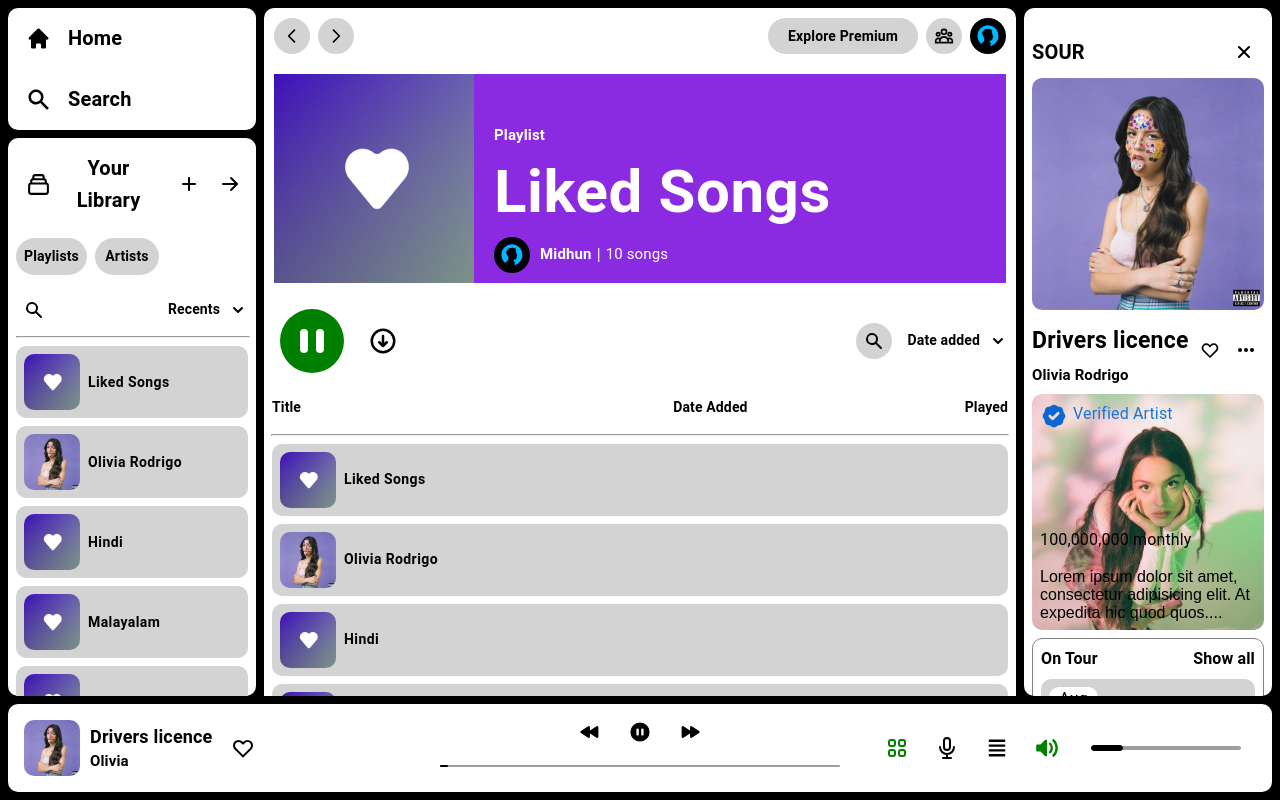
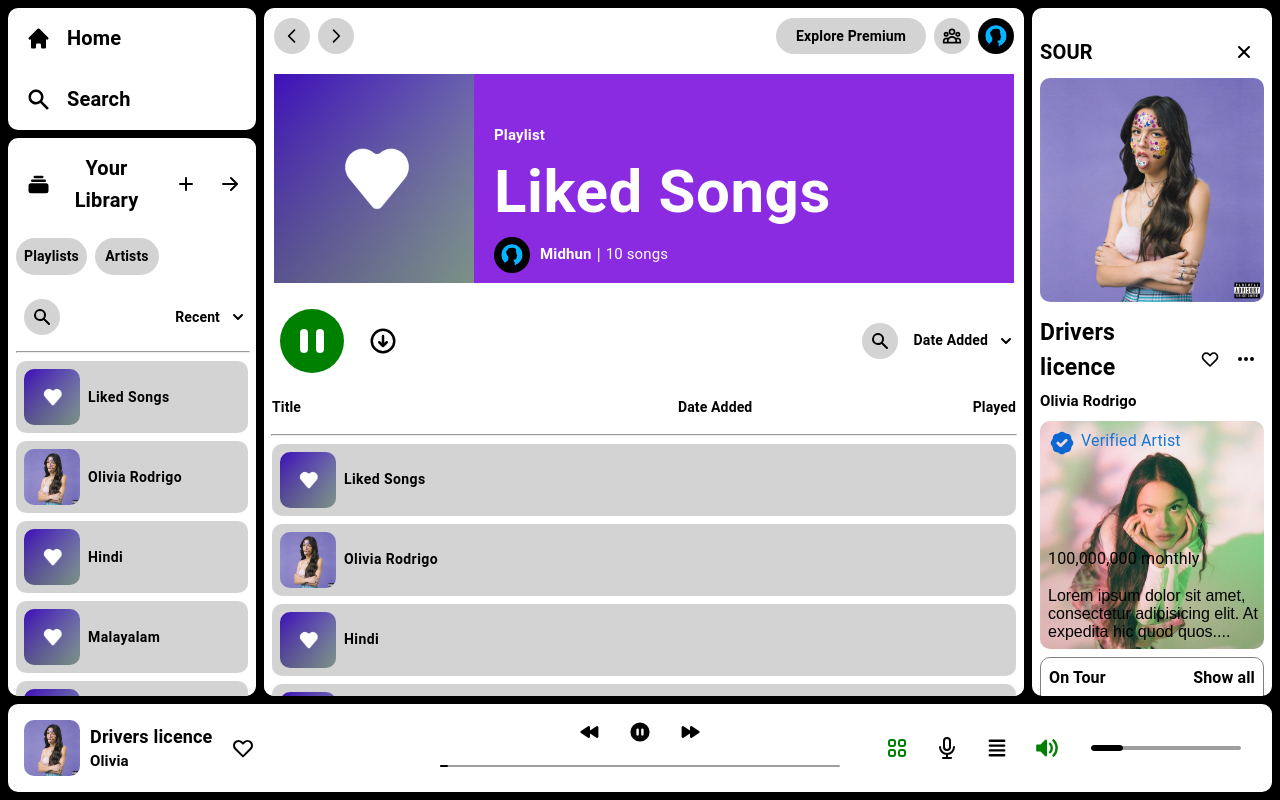
Before and after one commit to midhunk0/spotefy, a React (Create React App) app: page / in a window 1280 px wide. Built offline with nearby package versions, Linux system fonts and the light colour scheme.

Commit message:
adding more css

```diff
--- a/src/App.js
+++ b/src/App.js
@@ -28,7 +28,6 @@
 
     const handleLeftResize = (event) => {
         const newLeftWidth = `${event.clientX}px`;
-        console.log(newLeftWidth)
         if(newLeftWidth === "295px"){
             toggleLeft()
         }
@@ -42,39 +41,37 @@
         setRightWidth(newRightWidth);
     };
 
-    return (
-        <Box className="app" display="flex" flexDirection="column" bgcolor="black">
-            <Box display="flex" height="88%">
-                <Box display="flex" minWidth="96px" maxWidth="40%" style={{ width: leftWidth }}>
-                    <Left toggleLeftWidth={toggleLeft} toggleMaxWidth={toggleMax} />
-                </Box>
+    const CustomDivider=({resize})=>{
+        return(
             <Divider
                 sx={{ cursor: 'col-resize', width: '8px', backgroundColor: 'black',}}
                 onMouseDown={() => {
-                        document.addEventListener('mousemove', handleLeftResize);
+                    document.addEventListener('mousemove', resize);
                     document.addEventListener('mouseup', () => {
-                            document.removeEventListener('mousemove', handleLeftResize);
+                        document.removeEventListener('mousemove', resize);
                     });
                 }}
             />
+        )
+    }
+
+    return (
+        <Box display="flex" flexDirection="column" bgcolor="black">
+            <Box display="flex" height="88%">
+                <Box display="flex" minWidth="6.3%" maxWidth="40%" style={{ width: leftWidth }}>
+                    <Left toggleLeftWidth={toggleLeft} toggleMaxWidth={toggleMax} />
+                </Box>
+                <CustomDivider resize={handleLeftResize}/>
                 <Box display="flex" flex="1">
                     <Middle />
                 </Box>
-                {showRight && (
-                    <>
-                        <Divider
-                            sx={{ cursor: 'col-resize', width: '8px', backgroundColor: 'black',}}
-                            onMouseDown={() => {
-                                document.addEventListener('mousemove', handleRightResize);
-                                document.addEventListener('mouseup', () => {
-                                    document.removeEventListener( 'mousemove', handleRightResize);
-                                });
-                            }}
-                        />
+                { showRight ? (
                     <Box display="flex" minWidth="20%" maxWidth="30%" style={{ width: rightWidth }}>
+                        <CustomDivider resize={handleRightResize}/>
                         <Right toggleRightWidth={toggleRight}/>
                     </Box>
-                    </>
+                ):(
+                    <Box marginLeft="8px"></Box>
                 )}
             </Box>
             <Box display="flex" height="12%">
--- a/src/components/Left/Left.jsx
+++ b/src/components/Left/Left.jsx
@@ -1,10 +1,20 @@
 import React, { useState } from 'react';
-import { Box,  Button,  ButtonBase, IconButton, Link, List, Typography } from '@mui/material';
-import { HiArrowLeft, HiArrowRight, HiChevronDown, HiHome, HiOutlineCollection, HiPlus, HiSearch } from "react-icons/hi";
+import { Box,  Button,  ButtonBase, IconButton, InputBase, Link, List, Typography } from '@mui/material';
+import { HiArrowLeft, HiArrowRight, HiChevronDown, HiChevronUp, HiCollection, HiHome, HiOutlineCollection, HiPlus, HiSearch } from "react-icons/hi";
 
 const Left=({ toggleLeftWidth, toggleMaxWidth })=>{
     const [left, smallLeft]=useState(true)
     const [max, notMax]=useState(false);
+    const [search, showSearch]=useState(true)
+    const [drop, setDrop]=useState(false);
+
+    const dropdown=()=>{
+        setDrop(!drop);
+    }
+
+    const toggleSearch=()=>{
+        showSearch(!search)
+    }
 
     const leftToggle = () => {
         smallLeft(!left)
@@ -21,46 +31,80 @@
         'English', 'Coldplay', 'Hans Zimmer', 'Tamil',
         'Imagine Dragons', 'Arctic Monkeys', 'Taylor Swift', 'Harry Styles',
     ];
+
+    const HeaderButtons=({link, icon, title})=>{
+        return(
+            <Link href={link} color="#000" sx={{textDecoration:"none"}}>
+                <Box display="flex" margin="8px">
+                    <Box width="25px" height="25px" padding="10px">
+                        {icon}
+                    </Box>
+                    <Typography variant="h6" fontWeight="bold" margin="4px" padding="2px">
+                        {title}
+                    </Typography>
+                </Box>
+            </Link>
+        )
+    }
+
+    const LibraryButtons=({title})=>{
+        return(
+            <Button disableRipple style={buttonStyle}>
+                <Typography fontSize="14px" fontWeight="bold" sx={{textTransform:"none"}}>
+                    {title}
+                </Typography>
+            </Button>
+        )
+    }
+
+    const buttonStyle={
+        borderRadius:"20px",
+        background:"lightgray",
+        color:"black",
+        "&:hover":{
+            background:"gray",
+            color:"white"
+        },
+        "&:active":{
+            background:"black",
+            transition:"background 0.7s"
+        }
+    }
+
+
+    const listButton={
+        ...buttonStyle,
+        height: "72px",
+        textTransform: "none",
+        fontWeight: "bold",
+        borderRadius: "10px",
+        width: "calc(100% - 16px)",
+        margin: "0 8px 8px",
+        justifyContent: "left",
+    }
+
     return (
         <>
         {left ? (
-            <Box display="flex" flexDirection="column" width="100%" margin="8px 0 8px 8px" gap="8px">
+            <Box display="flex" flexDirection="column" margin="8px 0 8px 8px" gap="8px">
                 <Box display="flex" flexDirection="column" bgcolor="white" borderRadius="10px">
-                    <Link href="/home" color="#000" sx={{textDecoration:"none"}}>
-                        <Box display="flex" margin="8px" gap="1px">
-                            <Box display="flex" width="25px" height="25px" padding="10px">
-                                <HiHome size="25px"/>
-                            </Box>
-                            <Typography variant="h6" fontWeight="bold" margin="4px" padding="2px" justifyContent="center">
-                                Home
-                            </Typography>
-                        </Box>
-                    </Link>
-                    <Link href="/search" color="#000" sx={{textDecoration:"none"}}>
-                        <Box display="flex" margin="8px" gap="1px">
-                            <Box display="flex" width="25px" height="25px" padding="10px">
-                                <HiSearch size="25px"/>
-                            </Box>
-                            <Typography variant="h6" fontWeight="bold" margin="4px" padding="2px" justifyContent="center">
-                                Search
-                            </Typography>
-                        </Box>
-                    </Link>
+                    <HeaderButtons link="home" icon={<HiHome size="25px"/>} title="Home"/>
+                    <HeaderButtons link="search" icon={<HiSearch size="25px"/>} title="Search"/>
                 </Box>
 
                 <Box display="flex" flexDirection="column" bgcolor="white" borderRadius="10px" overflow="auto">
                     <Box display="flex" justifyContent="space-between">
-                        <Box display="flex" margin="8px">
-                            <ButtonBase disableRipple sx={{gap:"1px", justifyContent:"flex-start"}} onClick={leftToggle}>
-                                <Box display="flex" width="25px" height="25px" padding="10px">
-                                    <HiOutlineCollection size="25px" color="black"/>
+                        <Box margin="8px">
+                            <ButtonBase disableRipple onClick={leftToggle}>
+                                <Box width="25px" height="25px" padding="10px">
+                                    <HiCollection size="25px" color="black"/>
                                 </Box>
                                 <Typography variant='h6' fontWeight="bold" margin="4px" padding="2px">
                                     Your Library
                                 </Typography>
                             </ButtonBase>
                         </Box>
-                        <Box display="flex" margin="8px" gap="5px" alignItems="center">
+                        <Box display="flex" margin="8px" gap="8px" alignItems="center">
                             <IconButton>
                                 <HiPlus size="20px" color="black"/>
                             </IconButton>
@@ -70,49 +114,36 @@
                         </Box>
                     </Box>
 
-                    <Box display="flex" margin="8px">
+                    <Box display="flex" justifyContent="space-between" margin="8px">
                         {max ? (
-                            <Box display="flex">
+                            <>
                                 <Box display="flex" gap="8px">
-                                    <Button disableRipple sx={{borderRadius:"20px", background:"lightgray", color:"black", "&:hover":{background:"gray", color:"white"}, "&:active":{background:"black", transition:"background 0.7s"}}}>
-                                        <Typography fontSize="14px" fontWeight="bold" sx={{textTransform:"none"}}>
-                                            Playlists
-                                        </Typography>
-                                    </Button>
-                                    <Button disableRipple sx={{borderRadius:"20px", background:"lightgray", color:"black", "&:hover":{background:"gray", color:"white"}, "&:active":{background:"black", transition:"background 0.7s"}}}>
-                                        <Typography fontSize="14px" fontWeight="bold" sx={{textTransform:"none"}}>
-                                            Artists
-                                        </Typography>
-                                    </Button>
+                                    <LibraryButtons title="Playlists"/>
+                                    <LibraryButtons title="Artists"/>
                                 </Box>
-                                <Box display="flex" gap="8px" marginLeft="109.7%">
-                                    <IconButton>
-                                        <HiSearch size="20px" color="black"/>
-                                    </IconButton>
+                                <Box display="flex" gap="8px" ml="200px">
+                                    <ButtonBase disableRipple sx={{background:"lightgray", borderRadius:"20px"}}>
+                                        {search ? <></> : <InputBase sx={{padding:"0 0 0 15px"}} placeholder="Search"/>}
+                                        <IconButton type="button" sx={{p:1, transition: "ease-in-out"}} onClick={toggleSearch}>
+                                            <HiSearch size="20px" color="black" />
+                                        </IconButton>
+                                    </ButtonBase>
                                     <Box display="flex">
-                                        <ButtonBase disableRipple>
+                                        <ButtonBase disableRipple onClick={dropdown}>
                                             <Typography fontSize="14px" fontWeight="bold" margin="8px">
-                                                Recents
+                                                Recent
                                             </Typography>
                                             <Box display="flex">
-                                                <HiChevronDown size="20px" color="black"/>
+                                                {drop ? <HiChevronUp size="20px" color="black"/> : <HiChevronDown size="20px" color="black"/>}
                                             </Box>
                                         </ButtonBase>
                                     </Box>
                                 </Box>
-                            </Box>
+                            </>
                         ) : (
                             <Box display="flex" height="37px" gap="8px">
-                                <Button disableRipple   sx={{borderRadius:"20px", background:"lightgray", color:"black", "&:hover":{background:"gray", color:"white"}, "&:active":{background:"black", transition:"background 0.7s"}}}>
-                                    <Typography fontSize="14px" fontWeight="bold" sx={{textTransform:"none"}}>
-                                        Playlists
-                                    </Typography>
-                                </Button>
-                                <Button disableRipple sx={{borderRadius:"20px", background:"lightgray", color:"black", "&:hover":{background:"gray", color:"white"}, "&:active":{background:"black", transition:"background 0.7s"}}}>
-                                    <Typography fontSize="14px" fontWeight="bold" sx={{textTransform:"none"}}>
-                                        Artists
-                                    </Typography>
-                                </Button>
+                                    <LibraryButtons title="Playlists"/>
+                                    <LibraryButtons title="Artists"/>
                             </Box>
                         )}
                     </Box>
@@ -138,16 +169,19 @@
                             ) : (
                                 <Box display="flex" flexDirection="column" position="sticky" top={0} zIndex={1} bgcolor="white">
                                     <Box display="flex" margin="8px" justifyContent="space-between">
-                                        <IconButton>
-                                            <HiSearch size="20px" color="black" />
-                                        </IconButton>
+                                        <ButtonBase disableRipple sx={{background:"lightgray", borderRadius:"20px", margin:"8px"}}>
+                                            <IconButton type="button" sx={{p:1, transition: "ease-in-out"}} onClick={toggleSearch}>
+                                                <HiSearch size="20px" color="black" />
+                                            </IconButton>
+                                            {search ? <></> : <InputBase sx={{margin:"0 10px 0 8px"}} placeholder="Search"/>}
+                                        </ButtonBase>
                                         <Box display="flex">
-                                            <ButtonBase disableRipple>
+                                            <ButtonBase disableRipple onClick={dropdown}>
                                                 <Typography fontSize="14px" fontWeight="bold" margin="8px">
-                                                    Recents
+                                                    Recent
                                                 </Typography>
                                                 <Box display="flex">
-                                                    <HiChevronDown size="20px" color="black" />
+                                                    {drop ? <HiChevronUp size="20px" color="black"/> : <HiChevronDown size="20px" color="black"/>}
                                                 </Box>
                                             </ButtonBase>
                                         </Box>
@@ -157,7 +191,7 @@
                                 </Box>
                             )}
                             {data.map((item, index) => (
-                                <Button key={index} disableRipple sx={{ height: "72px", textTransform: "none", fontWeight: "bold", background: "lightgray", color: "black", borderRadius: "10px", width: "calc(100% - 16px)", margin: "0 8px 8px", justifyContent: "left", "&:hover": { background: "gray", color: "white" }, "&:active": { background: "black", transition: "background .7s" }, }} >
+                                <Button key={index} disableRipple sx={listButton} >
                                     {index === 1 ? (
                                         <img src={`../../assets/olivia.jpeg`} width="56px" height="56px" style={{ objectFit: 'cover', borderRadius: "10px" }} alt="olivia" />
                                     ) : (
@@ -181,8 +215,10 @@
                         </Box>
                     </Link>
                     <Link href="/search" color="#000" sx={{textDecoration:"none"}}>
-                        <Box display="flex" margin="8px" gap="1px" width="25px" height="25px" padding="10px">
-                            <HiSearch size="25px"/>
+                        <Box display="flex" margin="8px" gap="1px">
+                            <Box display="flex" width="25px" height="25px" padding="10px">
+                                <HiSearch size="25px"/>
+                            </Box>
                         </Box>
                     </Link>
                 </Box>
@@ -199,7 +235,7 @@
                     <Box overflow="auto">
                         <List disablePadding>
                             {data.map((item, index) => (
-                                <Button key={index} disableRipple sx={{height:"72px", textTransform: "none", fontWeight: "bold", background: "lightgray", color: "black", borderRadius: "10px", width: "calc(100% - 16px)", margin: "0 8px 8px", justifyContent: "left", "&:hover": { background: "gray", color: "white" }, "&:active": { background: "black", transition: "background .7s" }}}>
+                                <Button key={index} disableRipple sx={listButton}>
                                     {index === 1 ? (
                                         <img src={`../../assets/olivia.jpeg`} width="56px" height="56px" style={{ objectFit: 'cover', borderRadius: "10px" }} alt="olivia"/>
                                     ) : (
--- a/src/components/Middle/Middle.jsx
+++ b/src/components/Middle/Middle.jsx
@@ -1,29 +1,39 @@
 import React, { useState } from "react";
 import { Box, Button, ButtonBase, IconButton, InputBase, List, Typography } from "@mui/material";
-import { HiChevronDown, HiOutlineArrowCircleDown, HiOutlineChevronLeft, HiOutlineChevronRight, HiOutlineUserGroup, HiPause,HiPlay, HiSearch } from "react-icons/hi";
+import { HiChevronDown, HiChevronUp, HiOutlineArrowCircleDown, HiOutlineChevronLeft, HiOutlineChevronRight, HiOutlineUserGroup, HiPause,HiPlay, HiSearch } from "react-icons/hi";
 
 const Middle=()=>{
     const [play, pause]=useState(true);
     const [search, showSearch]=useState(true)
+    const [drop, setDrop]=useState(false);
+
+    const dropdown=()=>{
+        setDrop(!drop);
+    }
+
     const togglePlay=()=>{
         pause(!play)
     }
+
     const toggleSearch=()=>{
         showSearch(!search)
     }
+
     const data=[
         'Liked Songs', 'Olivia Rodrigo', 'Hindi', 'Malayalam',
         'English', 'Coldplay', 'Hans Zimmer', 'Tamil',
         'Imagine Dragons', 'Arctic Monkeys', 'Taylor Swift', 'Harry Styles',
     ];
     return(
-        <Box display="flex" flexDirection="column"  bgcolor="white" width="100%" margin="8px 0 8px 0" borderRadius="10px" >
+        <Box display="flex"  overflow="auto" borderRadius="10px" width="100%" margin="8px 0 8px 0" gap="8px">
+        <Box display="flex" flexDirection="column"  bgcolor="white" width="100%"  >
             <Box display="flex" alignItems="center" justifyContent="space-between" margin="10px" bgcolor="white">
                 <Box display="flex" gap="8px">
                     <IconButton style={{ background:"lightgray" }}>
                         <HiOutlineChevronLeft size="20px" color="black"/>
                     </IconButton>
                     <IconButton style={{ background:"lightgray" }}>
+
                         <HiOutlineChevronRight size="20px" color="black"/>
                     </IconButton>
                 </Box>
@@ -40,9 +50,7 @@
                 </Box>
             </Box>
 
-
-            <Box
-                overflow="auto">
+            <Box overflow="auto">
                 <List disablePadding sx={{ background:"white"}}>
                     <Box display="flex" bgcolor="blueviolet" margin="10px" >
                         <Box display="flex">
@@ -82,18 +90,18 @@
                             </Box>
                             <Box display="flex" margin="8px" alignItems="center">
                                 <ButtonBase disableRipple sx={{background:"lightgray", borderRadius:"20px", margin:"8px"}}>
+                                    {search ? <></> : <InputBase sx={{padding:"0 0 0 15px"}} placeholder="Search"/>}
                                     <IconButton type="button" sx={{p:1, transition: "ease-in-out"}} onClick={toggleSearch}>
                                         <HiSearch size="20px" color="black" />
                                     </IconButton>
-                                    {search ? <></> : <InputBase sx={{margin:"0 10px 0 8px"}} placeholder="Search"/>}
                                 </ButtonBase>
                                 <Box display="flex">
-                                    <ButtonBase disableRipple>
+                                    <ButtonBase disableRipple onClick={dropdown}>
                                         <Typography fontSize="14px" fontWeight="bold" margin="8px">
-                                            Date added
+                                            Date Added
                                         </Typography>
                                         <Box display="flex">
-                                            <HiChevronDown size="20px" color="black" />
+                                            {drop ? <HiChevronUp size="20px" color="black"/> : <HiChevronDown size="20px" color="black"/>}
                                         </Box>
                                     </ButtonBase>
                                 </Box>
@@ -131,6 +139,7 @@
                 </List>
             </Box>
         </Box>
+        </Box>
     )
 }
 
```
Lines whose indentation alone changed are shown as unchanged.
